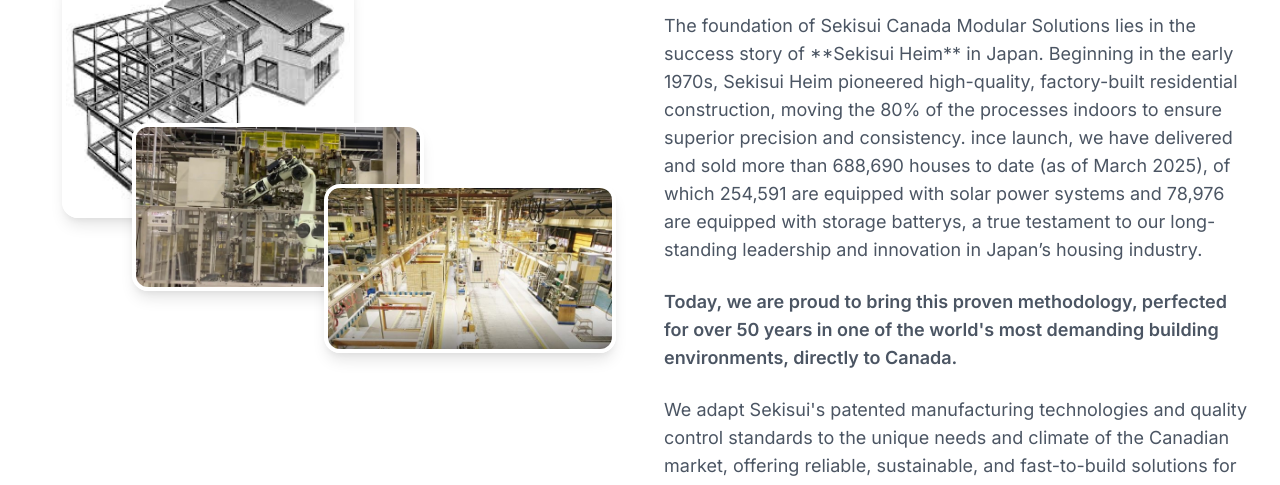
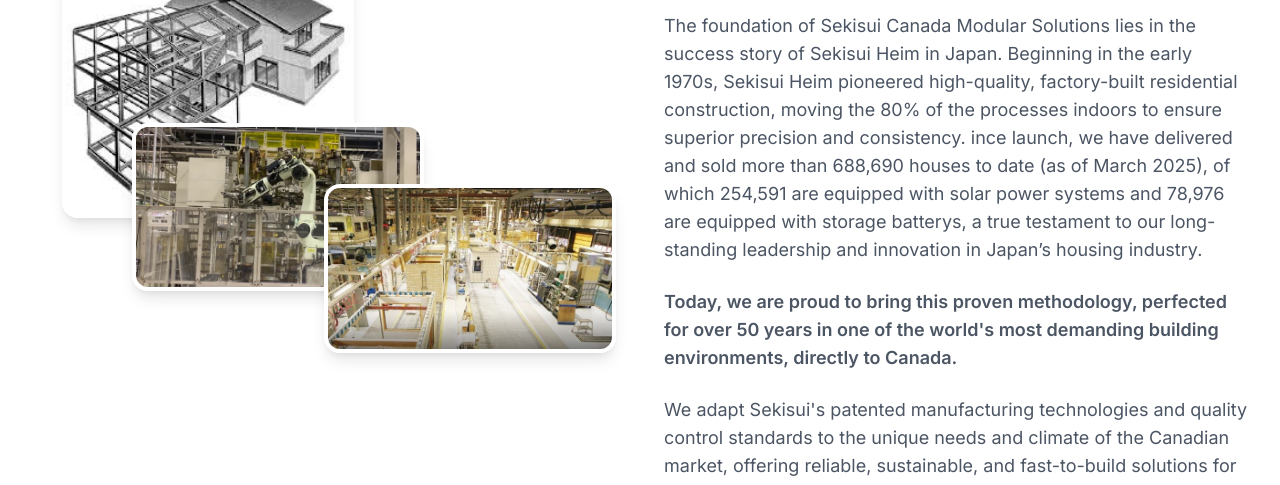
Before and after one commit to surelydroid/Test, a plain HTML site: page index.html in a window 1280 px wide. Both pictures are taken after a click on the link "History". Shown: the part 314-799 px from the top of the page. Drawn offline with nearby package versions, Linux system fonts and the light colour scheme.

Commit message:
Add files via upload

```diff
--- a/index.html
+++ b/index.html
@@ -300,7 +300,7 @@
                             Five Decades of Modular Excellence: The Sekisui Heim Story
                         </h2>
                         <p class="text-gray-600 text-lg mb-6">
-                            The foundation of Sekisui Canada Modular Solutions lies in the success story of **Sekisui Heim** in Japan. Beginning in the early 1970s, Sekisui Heim pioneered high-quality, factory-built residential construction, moving the 80% of the processes indoors to ensure superior precision and consistency. ince launch, we have delivered and sold more than 688,690 houses to date (as of March 2025), of which 254,591 are equipped with solar power systems and 78,976 are equipped with storage batterys, a true testament to our long-standing leadership and innovation in Japan’s housing industry.
+                            The foundation of Sekisui Canada Modular Solutions lies in the success story of Sekisui Heim in Japan. Beginning in the early 1970s, Sekisui Heim pioneered high-quality, factory-built residential construction, moving the 80% of the processes indoors to ensure superior precision and consistency. ince launch, we have delivered and sold more than 688,690 houses to date (as of March 2025), of which 254,591 are equipped with solar power systems and 78,976 are equipped with storage batterys, a true testament to our long-standing leadership and innovation in Japan’s housing industry.
                         </p>
                         <p class="text-gray-600 text-lg mb-6 font-semibold">
                             Today, we are proud to bring this proven methodology, perfected for over 50 years in one of the world's most demanding building environments, directly to Canada.
```
